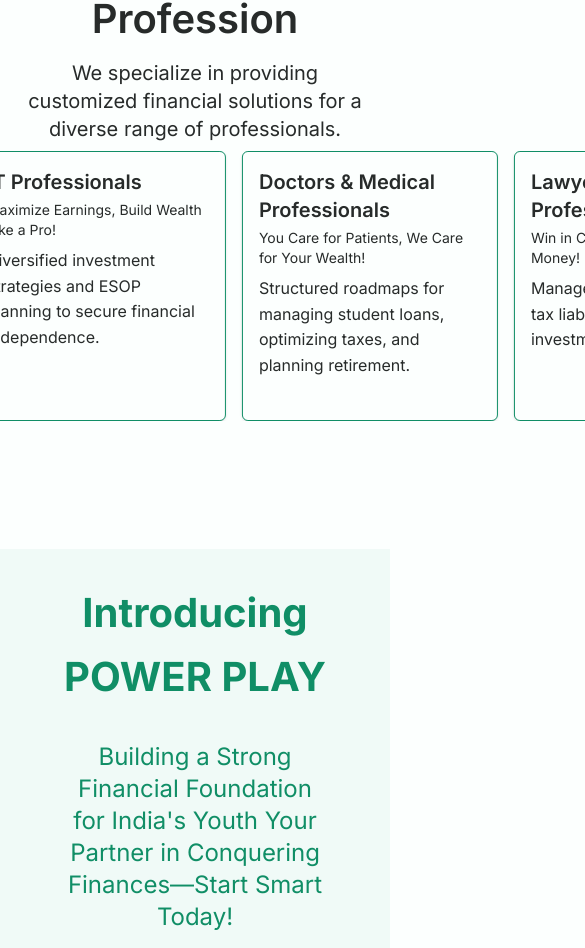
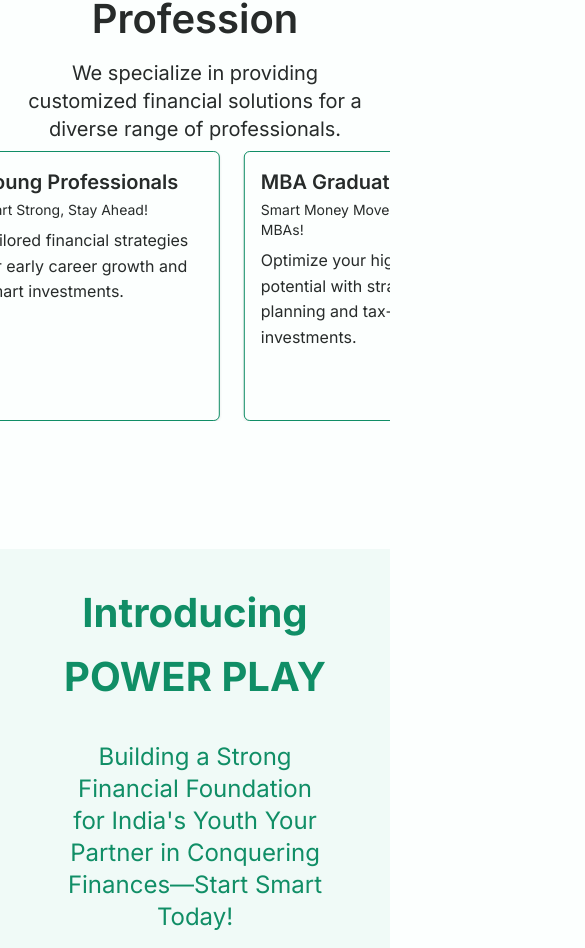
Before and after one commit to sahil01718/spring-website-revamp, a Next.js app: page /services in a window 390 px wide. Shown: the part 2946-3894 px from the top of the page, 585 px wide, since content can reach past the window. Built offline with nearby package versions, Linux system fonts and the light colour scheme.

Commit message:
solved overflow issue of carousel cards

```diff
--- a/app/blog/blog-listing/page.tsx
+++ b/app/blog/blog-listing/page.tsx
@@ -197,7 +197,7 @@ const BlogListingPage = () => {
 
   return (
     <div className="flex flex-col mb-8 items-center">
-      <div className="  py-10 text-center bg-[#fcfffe] text-[#272B2A] flex flex-col gap-4 px-4 md:max-xl:px-[60px] max-w-screen-xl">
+      <div className="  py-10 text-center bg-[#fcfffe] text-[#272B2A] w-screen flex flex-col gap-4 px-4 md:max-xl:px-[60px] max-w-screen-xl">
         <p className="text-[#108E66] text-xl font-semibold text-start">
           Experience innovative, tailored, and comprehensive financial planning
           for every stage of your life.
--- a/app/for-ria/page.tsx
+++ b/app/for-ria/page.tsx
@@ -246,7 +246,9 @@ export default function ForRiaPage() {
         </div>
         <div className="flex justify-center">
           <Link
-              href="/"
+            href="https://wa.me/+918668484607"
+            target="_blank"
+            rel="noopener noreferrer"
             className=" items-center text-[#525ECC] border border-[#525ECC] bg-[#FCFFFE] px-8 py-3 rounded-md font-semibold hover:bg-[#525ECC] hover:text-[#FCFFFE] transition"
           >
             Get in touch to learn more
--- a/app/services/page.tsx
+++ b/app/services/page.tsx
@@ -314,7 +314,7 @@ export default function ServicesPage() {
           diverse range of professionals.
         </p>
         <div className="relative overflow-hidden  max-w-screen-xl">
-          <div className="flex space-x-4 animate-autoScroll">
+          <div className="flex space-x-4 animate-autoScroll w-screen">
             {professionalSolutions
               .concat(professionalSolutions)
               .map((profile, index) => (
```
Lines whose indentation alone changed are shown as unchanged.
